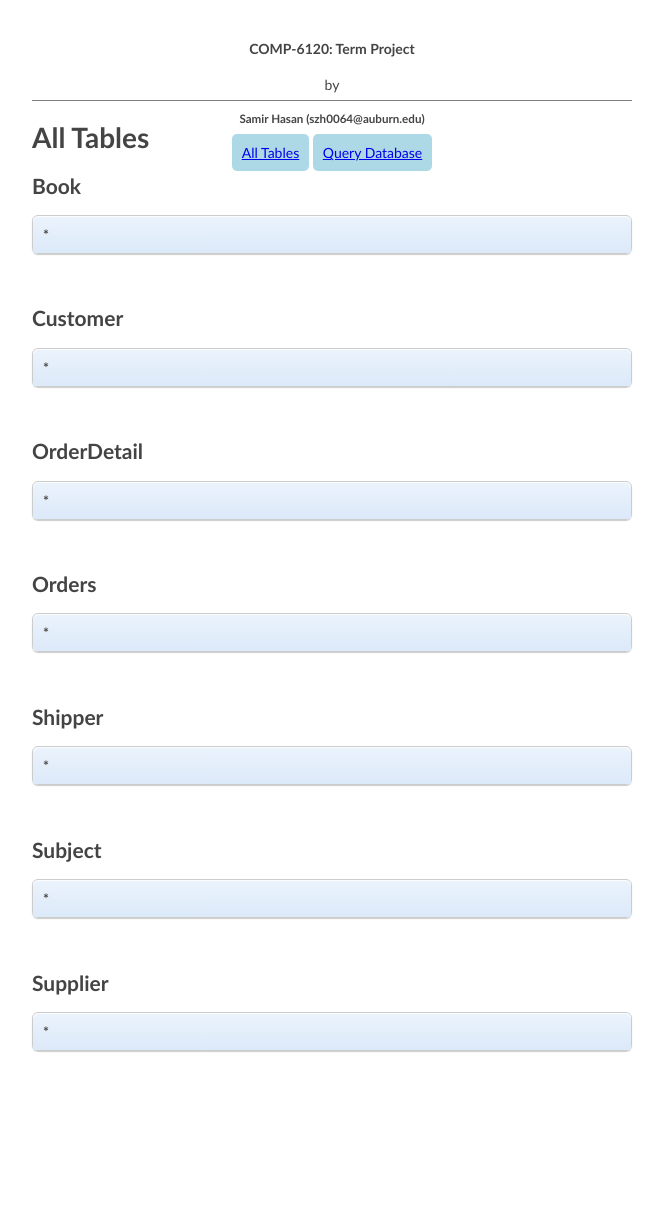
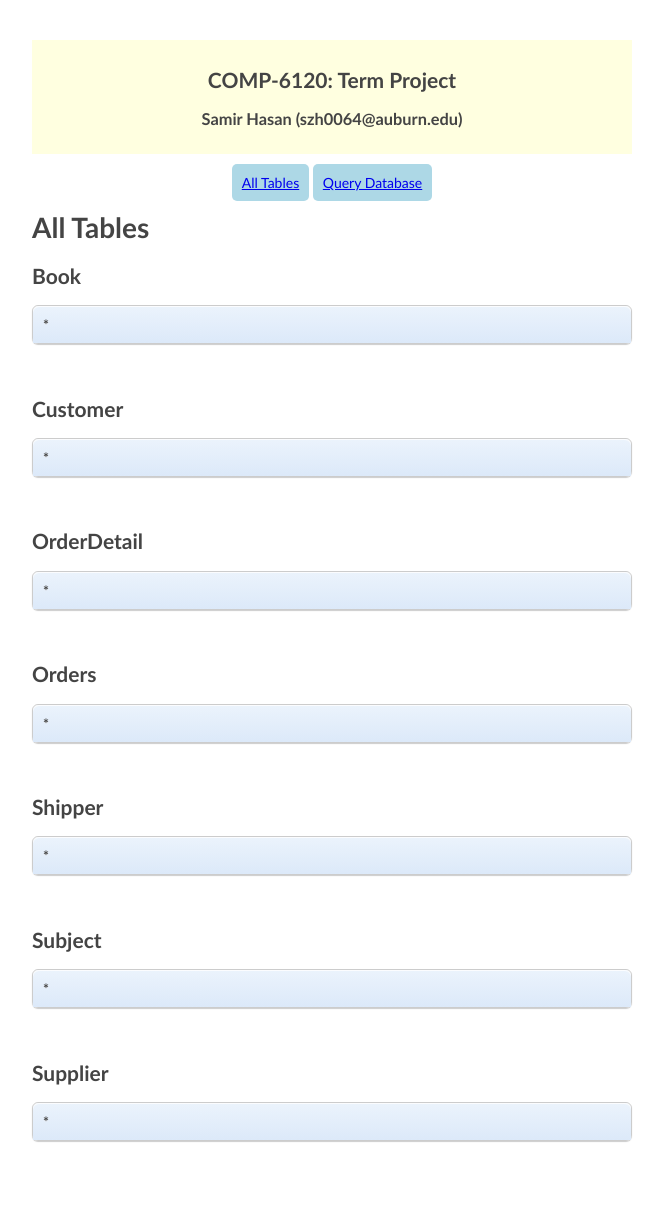
Before and after one commit to sam1487/COMP-6120, a PHP site: page /home.php in a window 1280 px wide. Shown: the whole page, without its empty margins (308-971 px from the left). Before the commit the page ends 1052 px from the top, so only its background shows below. Run offline with PHP 8.4, Linux system fonts and the light colour scheme; data that the repository does not hold is empty.

```diff
--- a/home.php
+++ b/home.php
@@ -12,10 +12,19 @@ $tables = array('Book', 'Customer', 'OrderDetail', 'Orders', 'Shipper', 'Subject
 </head>
 
 <body>
-    <div style="text-align: center; height: 60px;; border-bottom: 1px solid grey">
-        <h4>COMP-6120: Term Project</h4> by <h5>Samir Hasan (szh0064@auburn.edu)</h5>
-        <a href='index.php' style = "border-radius: 5px; background: lightblue; width: 100px; height: 25px; padding: 10px;">All Tables</a>
-        <a href='query.php' style = "border-radius: 5px; background: lightblue; width: 100px; height: 25px; padding: 10px;">Query Database</a>
+    <div style="text-align: center; padding: 10px; background: lightyellow">
+        <h2 style=" margin-bottom: 0;">COMP-6120: Term Project</h2><h3>Samir Hasan (szh0064@auburn.edu)</h3>
+    </div>
+
+
+      <div style="
+        margin-top: 20px;
+        width: 300px;
+        margin-left: auto;
+        margin-right: auto;
+        text-align: center;">
+            <a href="index.php" style="border-radius: 5px; background: lightblue; width: 100px; height: 25px; padding: 10px;">All Tables</a>
+          <a href="query.php" style="border-radius: 5px; background: lightblue; width: 100px; height: 25px; padding: 10px;">Query Database</a>
     </div>
 
 
```
